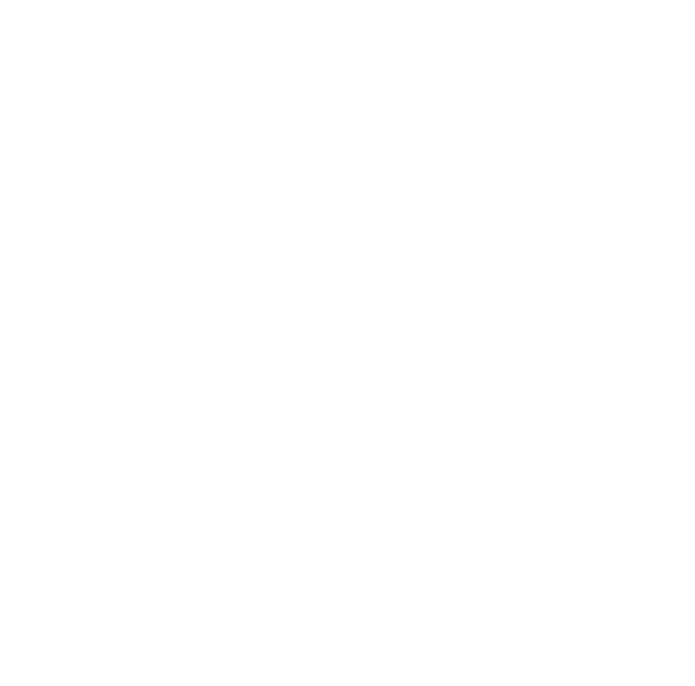
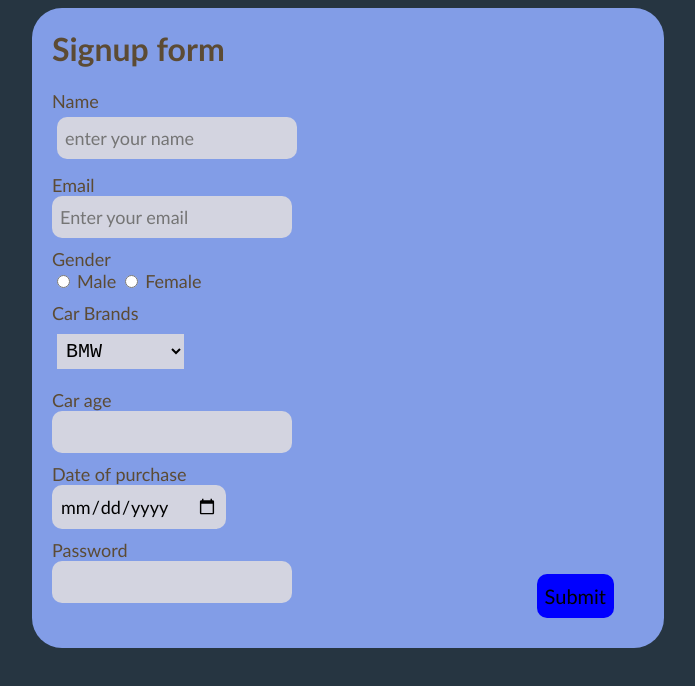
Before and after one commit to acciojob/signup-form-car-umeshchandra24, a website: page main.html in a window 1280 px wide. Shown: the whole page, without its empty margins (292-987 px from the left). Drawn offline with Linux system fonts and the light colour scheme.

Commit message:
initial commit

```diff
--- a/main.html
+++ b/main.html
@@ -7,6 +7,65 @@
 </head>
 
 <body>
+	<div class="form">
+		<h1>Signup form</h1>
+		<form action="#" method="post">
+			<div class="form-data" >
+				<label for="name">Name</label>
+				<div class="name">
+					<input type="text" placeholder="enter your name" id="name" name="name of the user" required>
+				</div>
+			</div>
+			<div class="form-data">
+				<label for="email">Email</label>
+				<div class="mail">
+					<input type="email" id="email" name="email" placeholder="Enter your email" required>
+				</div>
+			</div>
+			<div class="form-data">
+				<label for="gender">Gender</label>
+				<div>
+					<input type="radio" name="gender" required>
+					<label for="male">Male</label>
+					<input type="radio" name="gender" required >
+					<label for="female">Female</label>
+				</div>
+			</div>
+			<div class="form-data">
+				<label for="carbrands">Car Brands</label>
+				<div class="options">
+					<select name="carbrands" id="cars">
+						<div>
+							<option value="BMW">BMW</option>
+							<OPtion value="Audi">Audi</OPtion>
+							<option value="Mercedez">Marcedez</option>
+						</div>
+					</select>
+				</div>
+			</div>
+			<div class="form-data">
+				<label for="carage">Car age</label>
+				<div class="Carage">
+					<input type="number" required id="carage">
+				</div>
+			</div>
+			<div class="form-data">
+				<label for="dop">Date of purchase</label>
+				<div>
+					<input type="date" id="dop" required >
+				</div>
+			</div>
+			<div class="form-data">
+				<label for="password">Password</label>
+				<div>
+					<input type="password" id="password" required >
+				</div>
+			</div>
+			<div class="form-data">
+				<input type="button" id="submit" value="Submit">
+			</div>
+	</div>
+	</form>
 	<!-- the entire body must be written by student -->
     <script type="text/javascript" src="./script.js">
 </script>
--- a/styles.css
+++ b/styles.css
@@ -1,2 +1,66 @@
 
 /* Your CSS Code here. */
+
+body{
+    background-color: rgb(38, 53, 65);
+    position: relative;
+
+}
+.form{
+    position: absolute;
+    width: 50%;
+    height: 640px;
+    left: 25%;
+    border-radius: 30px;
+    background-color: rgb(130, 157, 231);
+    color: rgb(92, 75, 52);
+}
+h1{
+    padding-left: 20px;
+    font-family: 'Gill Sans', 'Gill Sans MT', Calibri, 'Trebuchet MS', sans-serif;
+    left: 20px;
+}
+.form-data{
+    margin: 10px 20px;
+}
+.name{
+    padding: 5px;
+}
+label{
+    font-family: 'Gill Sans', 'Gill Sans MT', Calibri, 'Trebuchet MS', sans-serif;
+    font-size: 18px;
+}
+.options{
+    padding: 10px 5px;
+}
+
+select{
+    padding: 5px;
+    font-family: 'Courier New', Courier, monospace;
+    border: none;
+    font-size: 20px;
+    background-color: rgb(211, 212, 224);
+}
+
+input{
+    border: none;
+    background-color: rgb(211, 212, 224);
+    color: black;
+    border-radius: 10px;
+    font-size: 18px;
+    padding: 10px 8px;
+    font-family: 'Trebuchet MS', 'Lucida Sans Unicode', 'Lucida Grande', 'Lucida Sans', Arial, sans-serif;
+
+}
+#submit:hover{
+    border: none;
+    background-color: rgb(53, 73, 163);
+    color: rgb(233, 236, 238);
+}
+#submit{
+    position: absolute;
+    right: 50px;
+    bottom: 30px;
+    background-color: blue;
+    font-size: 20px;
+}
```
